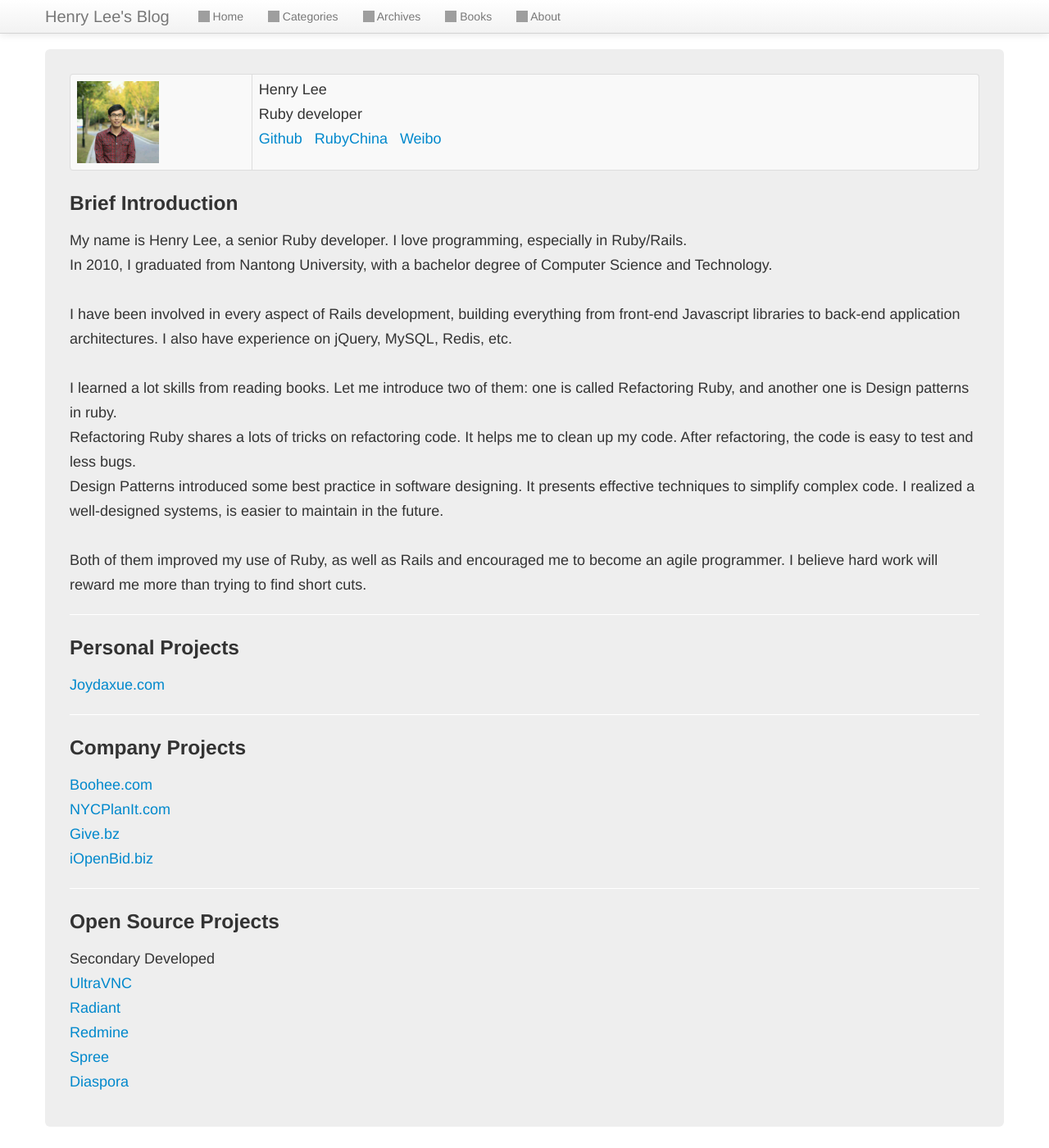
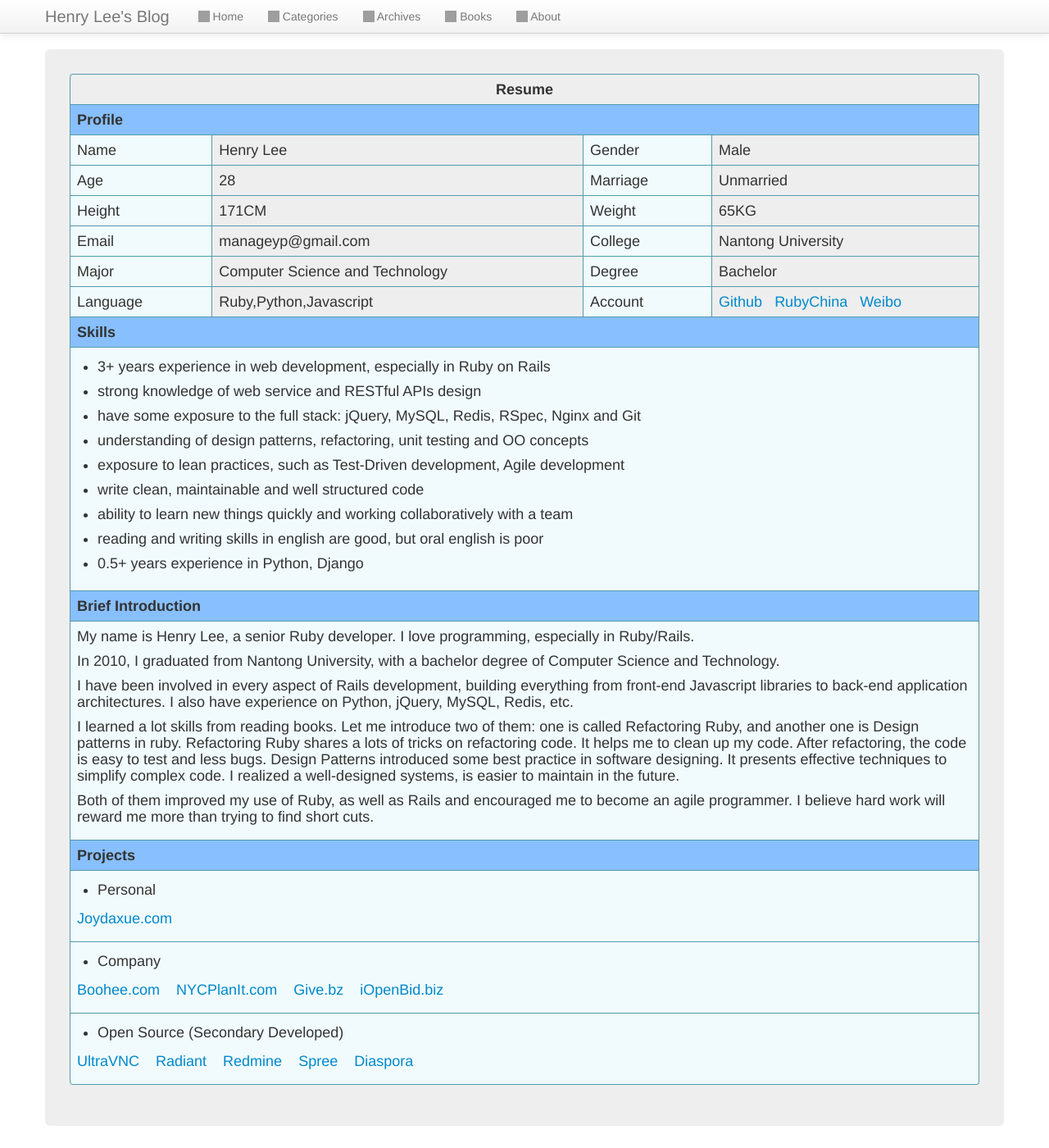
Before and after one commit to manageyp/manageyp.github.com, a Jekyll site: the page built from about.html, in a window 1280 px wide and 1400 px high. Shown: the whole window at 82% size. Built offline with Jekyll 4.4.1, drawn with Linux system fonts in a browser that asks for light colours; nearby versions of some CDN libraries; grey boxes are pictures that could not be loaded.

Commit message:
[Change] about me page info, css

```diff
--- a/_layouts/default.html
+++ b/_layouts/default.html
@@ -18,12 +18,7 @@
   <link rel="stylesheet" href="/stylesheets/prettify.css">
   <link rel="stylesheet" href="/stylesheets/sunburst.css">
 
-  <style type="text/css">
-    body {
-      padding-top: 60px;
-      padding-bottom: 40px;
-    }
-  </style>
+  <link rel="stylesheet" href="/stylesheets/blog_base.css">
 
   <script src="https://ajax.googleapis.com/ajax/libs/jquery/1.8.2/jquery.min.js"></script>
   <script src="/javascripts/fuelux/loader.min.js"></script>
--- a/about.html
+++ b/about.html
@@ -4,79 +4,224 @@ title: About Me
 permalink: /about/
 ---
 
-<table class="table table-bordered table-striped">
+
+<table class="table table-bordered">
+  <thead>
     <tr>
-    <td style="width:20%">
-      <a href="https://github.com/manageyp" target="_blank">
-        <img src="/images/avatar.jpg" style="width:100px;height:100px" alt="Henry Lee avatar"/>
-      </a>
+      <th id="header-title" colspan="4">Resume</th>
+    </tr>
+  </thead>
+  <tbody>
+    <tr>
+      <td class="sub-title" colspan="4">
+        Profile
       </td>
-    <td style="width:80%">
-        <p>Henry Lee</p>
-        <p>Ruby developer</p>
-        <p>
+    </tr>
+    <tr>
+      <td class="sub-item">
+        Name
+      </td>
+      <td>
+        Henry Lee
+      </td>
+      <td class="sub-item">
+        Gender
+      </td>
+      <td>
+        Male
+      </td>
+    </tr>
+    <tr>
+      <td class="sub-item">
+        Age
+      </td>
+      <td>
+        28
+      </td>
+      <td class="sub-item">
+        Marriage
+      </td>
+      <td>
+        Unmarried
+      </td>
+    </tr>
+    <tr>
+      <td class="sub-item">
+        Height
+      </td>
+      <td>
+        171CM
+      </td>
+      <td class="sub-item">
+        Weight
+      </td>
+      <td>
+        65KG
+      </td>
+    </tr>
+    <tr>
+      <td class="sub-item">
+        Email
+      </td>
+      <td>
+        manageyp@gmail.com
+      </td>
+      <td class="sub-item">
+        College
+      </td>
+      <td>
+        Nantong University
+      </td>
+    </tr>
+    <tr>
+      <td class="sub-item">
+        Major
+      </td>
+      <td>
+        Computer Science and Technology
+      </td>
+      <td class="sub-item">
+        Degree
+      </td>
+      <td>
+        Bachelor
+      </td>
+    </tr>
+    <tr>
+      <td class="sub-item">
+        Language
+      </td>
+      <td>
+        Ruby,Python,Javascript
+      </td>
+      <td class="sub-item">
+        Account
+      </td>
+      <td>
         <a href="https://github.com/manageyp" target="_blank" alt="Github">Github</a>&nbsp;&nbsp;
         <a href="http://ruby-china.org/manageyp" target="_blank" alt="RubyChina">RubyChina</a>&nbsp;&nbsp;
         <a href="http://weibo.com/u/2131419703" target="_blank" alt="Weibo">Weibo</a>
+      </td>
+    </tr>
+
+
+    <tr>
+      <td class="sub-title" colspan="4">
+        Skills
+      </td>
+    </tr>
+    <tr>
+      <td class="sub-item" colspan="4">
+        <ul>
+          <li>
+            3+ years experience in web development, especially in Ruby on Rails
+          </li>
+          <li>
+            strong knowledge of web service and RESTful APIs design
+          </li>
+          <li>
+            have some exposure to the full stack: jQuery, MySQL, Redis, RSpec, Nginx and Git
+          </li>
+          <li>
+            understanding of design patterns, refactoring, unit testing and OO concepts
+          </li>
+          <li>
+            exposure to lean practices, such as Test-Driven development, Agile development
+          </li>
+          <li>
+            write clean, maintainable and well structured code
+          </li>
+          <li>
+            ability to learn new things quickly and working collaboratively with a team
+          </li>
+          <li>
+            reading and writing skills in english are good, but oral english is poor
+          </li>
+          <li>
+            0.5+ years experience in Python, Django
+          </li>
+        </ul>
+      </td>
+    </tr>
+
+    <tr>
+      <td class="sub-title" colspan="4">
+        Brief Introduction
+      </td>
+    </tr>
+    <tr>
+      <td class="sub-item" colspan="4">
+        <p>
+            My name is Henry Lee, a senior Ruby developer. I love programming, especially in Ruby/Rails.
+        </p>
+        <p>
+            In 2010, I graduated from Nantong University, with a bachelor degree of Computer Science and Technology.
+        </p>
+        <p>
+            I have been involved in every aspect of Rails development, building everything from front-end Javascript libraries to back-end application architectures.
+            I also have experience on Python, jQuery, MySQL, Redis, etc.
+        </p>
+        <p>
+            I learned a lot skills from reading books. Let me introduce two of them: one is called Refactoring Ruby, and another one is Design patterns in ruby. Refactoring Ruby shares a lots of tricks on refactoring code. It helps me to clean up my code. After refactoring, the code is easy to test and less bugs. Design Patterns introduced some best practice in software designing.
+            It presents effective techniques to simplify complex code.
+            I realized a well-designed systems, is easier to maintain in the future.
+        </p>
+        <p>
+            Both of them improved my use of Ruby, as well as Rails
+            and encouraged me to become an agile programmer.
+            I believe hard work will reward me more than trying to find short cuts.
         </p>
       </td>
     </tr>
-</table>
 
-
-<div>
-  <h3>Brief Introduction</h3>
-  <p>
-      My name is Henry Lee, a senior Ruby developer. I love programming, especially in Ruby/Rails.
-      </br>
-
-      In 2010, I graduated from Nantong University, with a bachelor degree of Computer Science and Technology.</br></br>
-
-      I have been involved in every aspect of Rails development, building everything from front-end Javascript libraries to back-end application architectures.
-      I also have experience on jQuery, MySQL, Redis, etc.</br></br>
-
-      I learned a lot skills from reading books. Let me introduce two of them: one is called Refactoring Ruby, and another one is Design patterns in ruby.</br>
-
-      Refactoring Ruby shares a lots of tricks on refactoring code.
-      It helps me to clean up my code.
-      After refactoring, the code is easy to test and less bugs.</br>
-
-      Design Patterns introduced some best practice in software designing.
-      It presents effective techniques to simplify complex code.
-      I realized a well-designed systems, is easier to maintain in the future.</br></br>
-
-      Both of them improved my use of Ruby, as well as Rails
-      and encouraged me to become an agile programmer.
-      I believe hard work will reward me more than trying to find short cuts.
-
-  </p>
-</div>
-<hr />
-<div>
-  <h3>Personal Projects</h3>
+    <tr>
+      <td class="sub-title" colspan="4">
+        Projects
+      </td>
+    </tr>
+    <tr>
+      <td class="sub-item" colspan="4">
+        <ul>
+          <li>
+            Personal
+          </li>
+        </ul>
         <p>
           <a href="http://www.joydaxue.com/" target="_blank" alt="Joydaxue web site"> Joydaxue.com </a>
         </p>
-</div>
-<hr />
+      </td>
+    </tr>
+    <tr>
+      <td class="sub-item" colspan="4">
+        <ul>
+          <li>
+            Company
+          </li>
+        </ul>
+        <p>
+          <a href="http://www.boohee.com/" target="_blank" alt="boohee web site"> Boohee.com </a>&nbsp;&nbsp;
+          <a href="http://nycplanit.com/" target="_blank" alt="New York City trip planning"> NYCPlanIt.com </a>&nbsp;&nbsp;
+          <a href="http://www.give.bz/" target="_blank" alt="We are in the business of giving."> Give.bz </a>&nbsp;&nbsp;
+          <a href="http://iopenbid.biz/" target="_blank" alt="iopenbid site"> iOpenBid.biz </a>
+        </p>
+      </td>
+    </tr>
+    <tr>
+      <td class="sub-item" colspan="4">
+        <ul>
+          <li>
+            Open Source (Secondary Developed)
+          </li>
+        </ul>
+        <p>
+          <a href="http://www.uvnc.com/products.html" target="_blank" alt="UltraVNC MFC"> UltraVNC </a>&nbsp;&nbsp;
+          <a href="http://radiantcms.org/" target="_blank" alt="rails content management system"> Radiant </a>&nbsp;&nbsp;
+          <a href="http://www.redmine.org/" target="_blank" alt="a flexible project management web application"> Redmine </a>&nbsp;&nbsp;
+          <a href="http://spreecommerce.com/" target="_blank" alt="open source e-commerce solution"> Spree </a>&nbsp;&nbsp;
+          <a href="http://diaspora.github.io/diaspora/" target="_blank" alt="Distributed and contextual social networking"> Diaspora </a>
+        </p>
+      </td>
+    </tr>
 
-<div>
-  <h3>Company Projects</h3>
-  <p>
-    <a href="http://www.boohee.com/" target="_blank" alt="boohee web site"> Boohee.com </a></br>
-    <a href="http://nycplanit.com/" target="_blank" alt="New York City trip planning"> NYCPlanIt.com </a></br>
-    <a href="http://www.give.bz/" target="_blank" alt="We are in the business of giving."> Give.bz </a></br>
-    <a href="http://iopenbid.biz/" target="_blank" alt="iopenbid site"> iOpenBid.biz </a></br>
-  </p>
-</div>
-<hr />
-<div>
-  <h3>Open Source Projects</h3>
-  <p><span>Secondary Developed</span></br>
-    <a href="http://www.uvnc.com/products.html" target="_blank" alt="UltraVNC MFC"> UltraVNC </a></br>
-    <a href="http://radiantcms.org/" target="_blank" alt="rails content management system"> Radiant </a></br>
-    <a href="http://www.redmine.org/" target="_blank" alt="a flexible project management web application"> Redmine </a></br>
-    <a href="http://spreecommerce.com/" target="_blank" alt="open source e-commerce solution"> Spree </a></br>
-    <a href="http://diaspora.github.io/diaspora/" target="_blank" alt="Distributed and contextual social networking"> Diaspora </a></br>
-  </p>
-</div>
+  </tbody>
+</table>
--- /dev/null
+++ b/stylesheets/blog_base.css
@@ -0,0 +1,19 @@
+body {
+  padding-top: 60px;
+  padding-bottom: 40px;
+}
+
+#header-title {
+    line-height: 20px;
+    font-weight: bold;
+    text-align: center;
+}
+
+.sub-title {
+    font-weight: bold;
+    background-color: #88BFFE;
+}
+
+.sub-item {
+    background-color: #F1FBFD;
+}
```
Also changed, not shown: stylesheets/fuelux/fuelux.min.css. Lines whose indentation alone changed are shown as unchanged.
